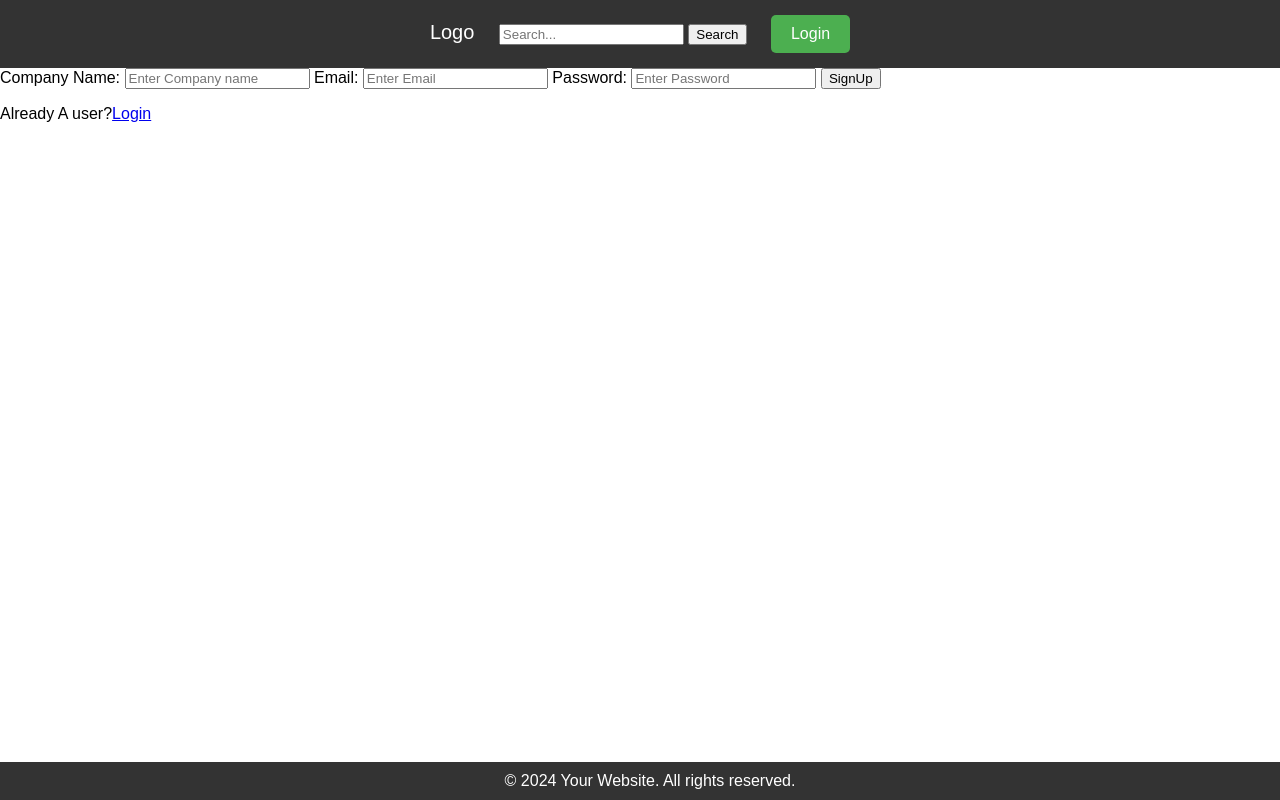
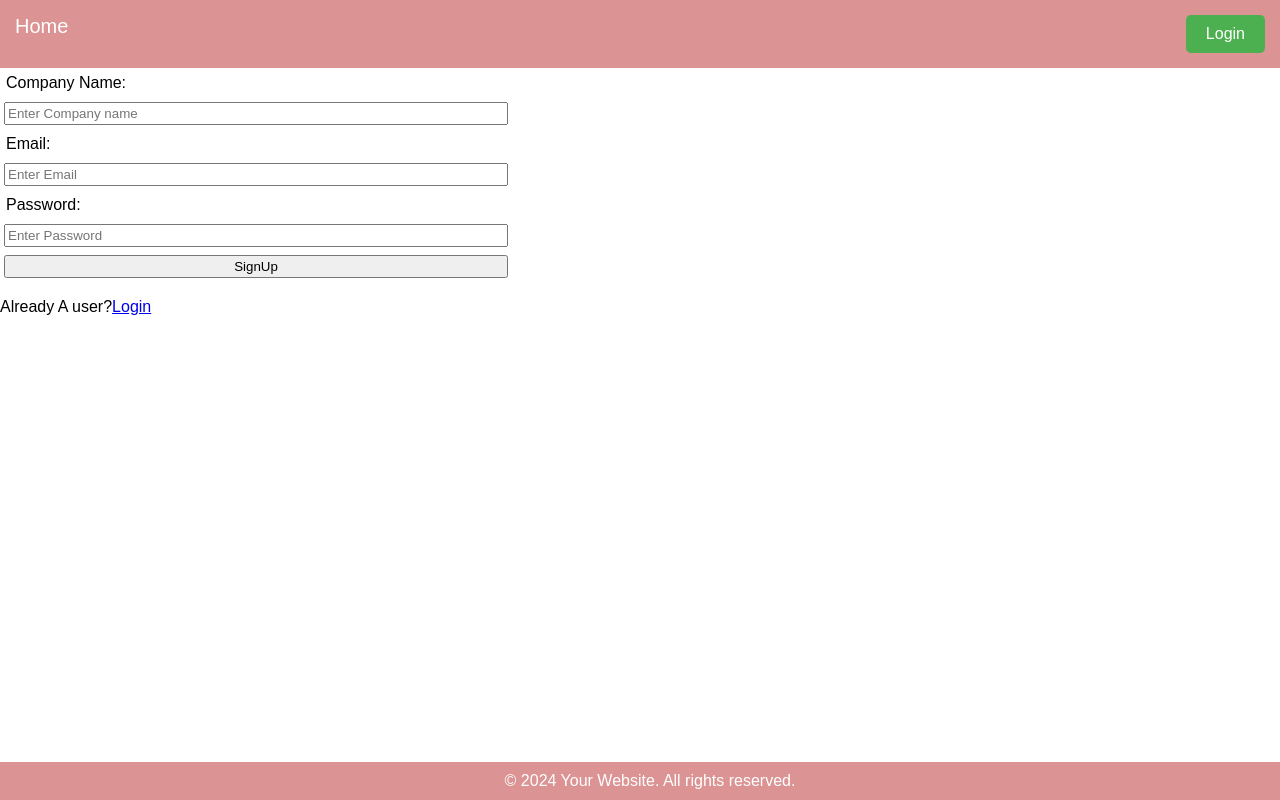
Before and after one commit to AbuBakarSiddik4/Corporate_Helper, a Django app: page /register/ in a window 1280 px wide. Run offline with Django 5.2, Linux system fonts and the light colour scheme; tables that the repository leaves empty hold one stand-in row (values such as "Sample post").

Commit message:
finshed the coding part

```diff
--- a/corporate_helper/helper/models.py
+++ b/corporate_helper/helper/models.py
@@ -18,8 +18,9 @@ class Device(models.Model):
         return self.category
 
 class DeviceLog(models.Model):
+    company = models.ForeignKey(User, on_delete=models.CASCADE)
     device = models.ForeignKey(Device, on_delete=models.CASCADE)
-    employee = models.ForeignKey(Employee, on_delete=models.DO_NOTHING)
+    employee = models.ForeignKey(Employee, on_delete=models.CASCADE)
     givenDate = models.DateTimeField(auto_now=False, null=True)
     returnedDate = models.DateTimeField(auto_now=False, null=True)
     given_condition = models.CharField(max_length=100, default='Good')
--- a/corporate_helper/helper/templates/helper/login_register.html
+++ b/corporate_helper/helper/templates/helper/login_register.html
@@ -2,9 +2,23 @@
 
 
 {% block content %}
-
+<style>
+    form {
+        display: flex;
+        flex-direction: column;
+        width:40%;
+    }
+    .conatiner form {
+        margin:10px;
+        padding:10px;
+    }
+    label,input{
+        margin: 4px;
+        padding: 2px;
+    }
+</style>
 {% if page == 'login' %}
-<div>
+<div class="container">
     <form action="" method="POST">
         {% csrf_token %}
 
--- a/corporate_helper/helper/urls.py
+++ b/corporate_helper/helper/urls.py
@@ -7,6 +7,8 @@ urlpatterns = [
     path('logout/', views.logoutPage,name='logout'),
     path('register/', views.registrationPage,name='register'),
     path('add-employee/', views.addEmployee,name='add-employee'),
+    path('all-employee/', views.allEmployee,name='all-employee'),
+    path('delete/<str:pk>/', views.deleteEmployee,name='delete'),
     path('add-device/', views.addDevice,name='add-device'),
     path('add-device-log/', views.addDeviceLog,name='add-device-log'),
 ]
--- a/corporate_helper/helper/views.py
+++ b/corporate_helper/helper/views.py
@@ -28,7 +28,7 @@ def loginPage(request):
         print('user' , user)
         if user is not None:
             login(request,user)
-            # return redirect('index')
+            return redirect('index')
         else:
             messages.error(request,"Username or Password Not Found")
     context = {'page':page}
@@ -55,8 +55,10 @@ def registrationPage(request):
     context = {}
     return render(request,'helper/login_register.html',context)
 
+@login_required(login_url='/login')
 def index(request):
-    device_log = DeviceLog.objects.all()
+    company = request.user.id
+    device_log = DeviceLog.objects.filter(company=company)
     context = {"device_log": device_log,}
     return render(request,'helper/index.html',context)
 
@@ -72,6 +74,21 @@ def addEmployee(request):
     context = {'form':form}
     return render(request,'helper/form.html',context)
 
+@login_required(login_url='/login')
+def allEmployee(request):
+    company = request.user.id
+    employees = Employee.objects.filter(company=company)
+    context = {'employees':employees}
+    return render(request,'helper/employees.html',context)
+
+def deleteEmployee(request,pk):
+    employee = Employee.objects.get(id=pk)
+    if request.method == 'POST':
+        employee.delete()
+        return redirect('index')
+    return render (request,'helper/delete.html',{'obj':employee})
+
+
 def addDevice(request):
     form = CreateDeviceForm()
     if request.method == 'POST':
@@ -82,8 +99,6 @@ def addDevice(request):
     context = {'form':form}
     return render(request,'helper/form.html',context)
 
-
-
 def addDeviceLog(request):
     form = CreateDeviceLogForm()
     if request.method == 'POST':
--- a/corporate_helper/static/styles/main.css
+++ b/corporate_helper/static/styles/main.css
@@ -4,7 +4,7 @@ body {
 }
 
 .navbar {
-  background-color: #333;
+  background-color: #dc9393;
   padding: 15px;
   text-align: center;
 }
@@ -39,7 +39,7 @@ body {
 }
 
 .footer {
-  background-color: #333;
+  background-color: #dc9393;
   color: white;
   text-align: center;
   padding: 10px;
--- a/corporate_helper/templates/navbar.html
+++ b/corporate_helper/templates/navbar.html
@@ -1,15 +1,26 @@
+
+<style>
+  .navbar {
+    display: flex;
+    justify-content: space-between;
+  }
+</style>
+
 <div class="navbar">
-  <a href="#" class="logo">Logo</a>
-
-  <div class="search-bar">
-    <input type="text" placeholder="Search..." />
-    <button type="submit">Search</button>
+  <div>
+    <a href="/" class="logo">Home</a>
   </div>
 
   {% if request.user.is_authenticated %}
-  <p>Welcome {{request.user}}</p>
-  <a href="/logout" class="login-btn">Logout</a>
+  <div>
+    <p>Welcome {{request.user}}</p>
+  </div>
+  <div>
+    <a href="/logout" class="login-btn">Logout</a>
+  </div>
   {% else %}
-  <a href="login" class="login-btn">Login</a>
+  <div>
+    <a href="login" class="login-btn">Login</a>
+  </div>
   {% endif %}
 </div>
```
Also changed, not shown: corporate_helper/helper/templates/helper/delete.html (added, +12 -0 lines), corporate_helper/helper/templates/helper/employees.html (added, +12 -0 lines), corporate_helper/helper/templates/helper/index.html (+22 -4 lines), corporate_helper/helper/migrations/0001_initial.py, corporate_helper/helper/migrations/0002_alter_devicelog_company.py (added), corporate_helper/helper/migrations/0002_alter_employee_company_and_more.py (deleted).
